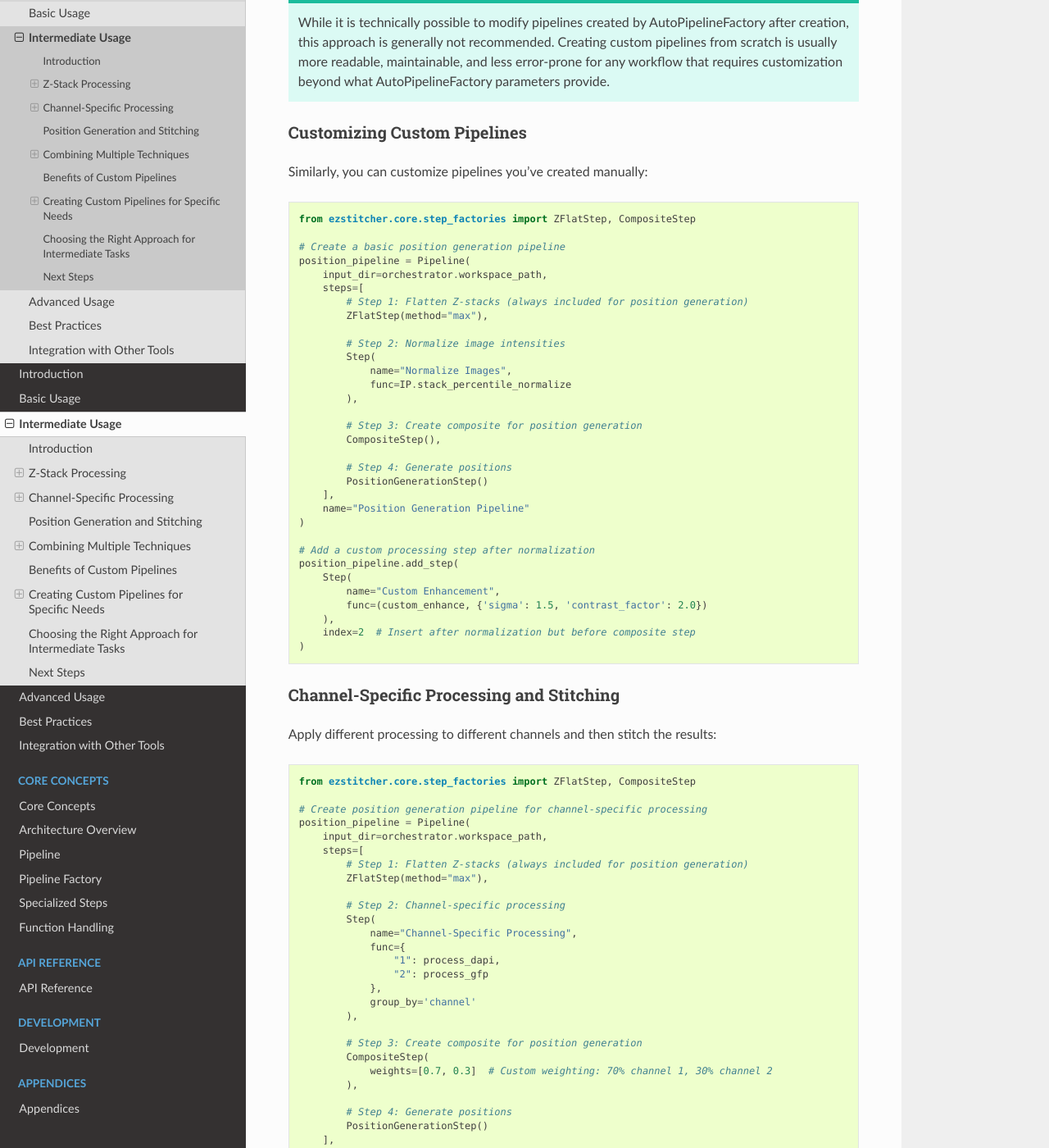
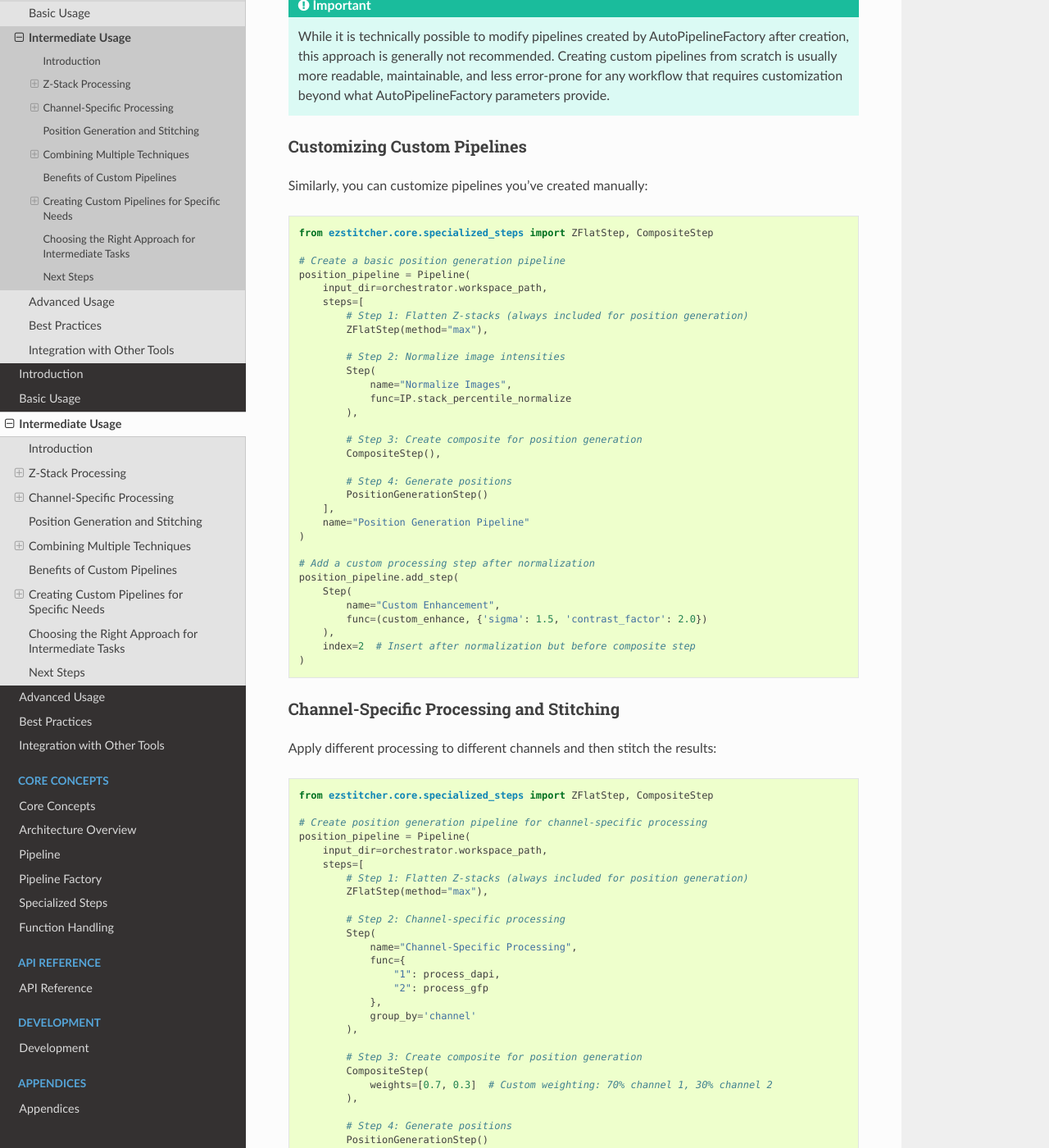
Before and after one commit to trissim/ezstitcher, a Sphinx documentation site: the page built from docs/source/user_guide/intermediate_usage.rst, in a window 1280 px wide and 1400 px high, scrolled down 20675 px. Shown: the whole window at 82% size. Built offline with Sphinx 7.4.7 and the Read the Docs theme 3.1.0, drawn with Linux system fonts in a browser that asks for light colours; pages that are not in the unit, such as notebooks, are missing from menus; some of the changed text lies outside the part shown.

Commit message:
renamed step_factories to specialized steps, because they are step subclasses and not step factories. made the docs reflet it too

```diff
--- a/docs/source/concepts/pipeline_factory.rst
+++ b/docs/source/concepts/pipeline_factory.rst
@@ -195,7 +195,7 @@ For custom workflows, create pipelines from scratch instead of modifying factory
 
     from ezstitcher.core.pipeline import Pipeline
     from ezstitcher.core.steps import Step
-    from ezstitcher.core.step_factories import ZFlatStep, CompositeStep, PositionGenerationStep, ImageStitchingStep
+    from ezstitcher.core.specialized_steps import ZFlatStep, CompositeStep, PositionGenerationStep, ImageStitchingStep
     from ezstitcher.core.image_processor import ImageProcessor as IP
 
     # Create a custom pipeline with specialized steps
--- a/docs/source/concepts/step.rst
+++ b/docs/source/concepts/step.rst
@@ -102,7 +102,7 @@ For practical examples of how to use variable_components in different scenarios,
 
     # IMPORTANT: For Z-stack flattening, use ZFlatStep instead of raw Step with variable_components
     # This is the recommended approach for Z-stack flattening
-    from ezstitcher.core.step_factories import ZFlatStep
+    from ezstitcher.core.specialized_steps import ZFlatStep
 
     # Maximum intensity projection (default)
     step = ZFlatStep()  # Uses max_projection by default
@@ -112,7 +112,7 @@ For practical examples of how to use variable_components in different scenarios,
 
     # IMPORTANT: For channel compositing, use CompositeStep instead of raw Step with variable_components
     # This is the recommended approach for channel compositing
-    from ezstitcher.core.step_factories import CompositeStep
+    from ezstitcher.core.specialized_steps import CompositeStep
 
     # Without weights (equal weighting for all channels)
     step = CompositeStep()  # Equal weights for all channels
--- a/docs/source/user_guide/basic_usage.rst
+++ b/docs/source/user_guide/basic_usage.rst
@@ -126,7 +126,7 @@ For maximum flexibility, you can build custom pipelines by directly specifying e
     from ezstitcher.core.pipeline_orchestrator import PipelineOrchestrator
     from ezstitcher.core.pipeline import Pipeline
     from ezstitcher.core.steps import Step, PositionGenerationStep, ImageStitchingStep
-    from ezstitcher.core.step_factories import ZFlatStep, CompositeStep
+    from ezstitcher.core.specialized_steps import ZFlatStep, CompositeStep
     from ezstitcher.core.image_processor import ImageProcessor as IP
     from pathlib import Path
 
--- a/docs/source/user_guide/intermediate_usage.rst
+++ b/docs/source/user_guide/intermediate_usage.rst
@@ -97,7 +97,7 @@ For maximum flexibility, you can build custom pipelines:
 
     from ezstitcher.core.pipeline import Pipeline
     from ezstitcher.core.steps import Step, PositionGenerationStep, ImageStitchingStep
-    from ezstitcher.core.step_factories import ZFlatStep, FocusStep, CompositeStep
+    from ezstitcher.core.specialized_steps import ZFlatStep, FocusStep, CompositeStep
 
     # Create position generation pipeline with maximum projection
     position_pipeline = Pipeline(
@@ -219,7 +219,7 @@ Example with different projection methods:
     # Create separate pipelines for different projection methods
     # Note: You would typically choose ONE method, not run multiple in sequence
 
-    from ezstitcher.core.step_factories import ZFlatStep, FocusStep, CompositeStep
+    from ezstitcher.core.specialized_steps import ZFlatStep, FocusStep, CompositeStep
 
     # Maximum intensity projection
 
@@ -386,7 +386,7 @@ Instead of using a projection method, you can select the best-focused plane from
 
 .. code-block:: python
 
-    from ezstitcher.core.step_factories import ZFlatStep, FocusStep, CompositeStep
+    from ezstitcher.core.specialized_steps import ZFlatStep, FocusStep, CompositeStep
 
     # Create position generation pipeline with max projection (always use max for position generation)
     position_pipeline = Pipeline(
@@ -458,7 +458,7 @@ Example with different focus metrics:
     # Create separate pipelines for different focus metrics
     # Note: You would typically choose ONE metric, not run multiple in sequence
 
-    from ezstitcher.core.step_factories import ZFlatStep, FocusStep, CompositeStep
+    from ezstitcher.core.specialized_steps import ZFlatStep, FocusStep, CompositeStep
 
     # Variance of Laplacian metric
 
@@ -765,7 +765,7 @@ You can combine multiple channels into a composite image. For detailed explanati
 
 .. code-block:: python
 
-    from ezstitcher.core.step_factories import ZFlatStep, CompositeStep
+    from ezstitcher.core.specialized_steps import ZFlatStep, CompositeStep
 
     # Create position generation pipeline with equal channel weights
     position_pipeline = Pipeline(
@@ -898,7 +898,7 @@ Process Z-stacks and then stitch the resulting images:
 
 .. code-block:: python
 
-    from ezstitcher.core.step_factories import ZFlatStep, CompositeStep
+    from ezstitcher.core.specialized_steps import ZFlatStep, CompositeStep
 
     # Create position generation pipeline for Z-stack processing
     position_pipeline = Pipeline(
@@ -986,7 +986,7 @@ Here's an example of a terse custom pipeline that performs channel-specific proc
 
 .. code-block:: python
 
-    from ezstitcher.core.step_factories import ZFlatStep, CompositeStep
+    from ezstitcher.core.specialized_steps import ZFlatStep, CompositeStep
 
     # Create position generation pipeline with channel-specific processing
     position_pipeline = Pipeline(
@@ -1052,7 +1052,8 @@ For workflows that require custom processing steps or specialized configurations
 
     from ezstitcher.core.pipeline import Pipeline
     from ezstitcher.core.steps import Step
-    from ezstitcher.core.step_factories import ZFlatStep, CompositeStep, PositionGenerationStep, ImageStitchingStep
+    from ezstitcher.core.specialized_steps import ZFlatStep, CompositeStep
+    from ezstitcher.core.steps import PositionGenerationStep, ImageStitchingStep
     from ezstitcher.core.image_processor import ImageProcessor as IP
 
     # Define a custom enhancement function
@@ -1132,7 +1133,7 @@ Similarly, you can customize pipelines you've created manually:
 
 .. code-block:: python
 
-    from ezstitcher.core.step_factories import ZFlatStep, CompositeStep
+    from ezstitcher.core.specialized_steps import ZFlatStep, CompositeStep
 
     # Create a basic position generation pipeline
     position_pipeline = Pipeline(
@@ -1172,7 +1173,7 @@ Apply different processing to different channels and then stitch the results:
 
 .. code-block:: python
 
-    from ezstitcher.core.step_factories import ZFlatStep, CompositeStep
+    from ezstitcher.core.specialized_steps import ZFlatStep, CompositeStep
 
     # Create position generation pipeline for channel-specific processing
     position_pipeline = Pipeline(
@@ -1252,7 +1253,7 @@ A complete workflow that combines Z-stack processing, channel-specific processin
 
 .. code-block:: python
 
-    from ezstitcher.core.step_factories import ZFlatStep, FocusStep, CompositeStep
+    from ezstitcher.core.specialized_steps import ZFlatStep, FocusStep, CompositeStep
     from ezstitcher.core.focus_analyzer import FocusAnalyzer
 
     # Create position generation pipeline for complete workflow
@@ -1334,7 +1335,8 @@ A complete workflow that combines Z-stack processing, channel-specific processin
     # Alternatively, create another set of custom pipelines with different configuration
     from ezstitcher.core.pipeline import Pipeline
     from ezstitcher.core.steps import Step
-    from ezstitcher.core.step_factories import ZFlatStep, CompositeStep, PositionGenerationStep, ImageStitchingStep
+    from ezstitcher.core.specialized_steps import ZFlatStep, CompositeStep
+    from ezstitcher.core.steps import PositionGenerationStep, ImageStitchingStep
     from ezstitcher.core.image_processor import ImageProcessor as IP
     from ezstitcher.core.utils import stack
 
```
Also changed, not shown: docs/source/concepts/specialized_steps.rst (+12 -13 lines), docs/source/user_guide/advanced_usage.rst (+4 -4 lines).
